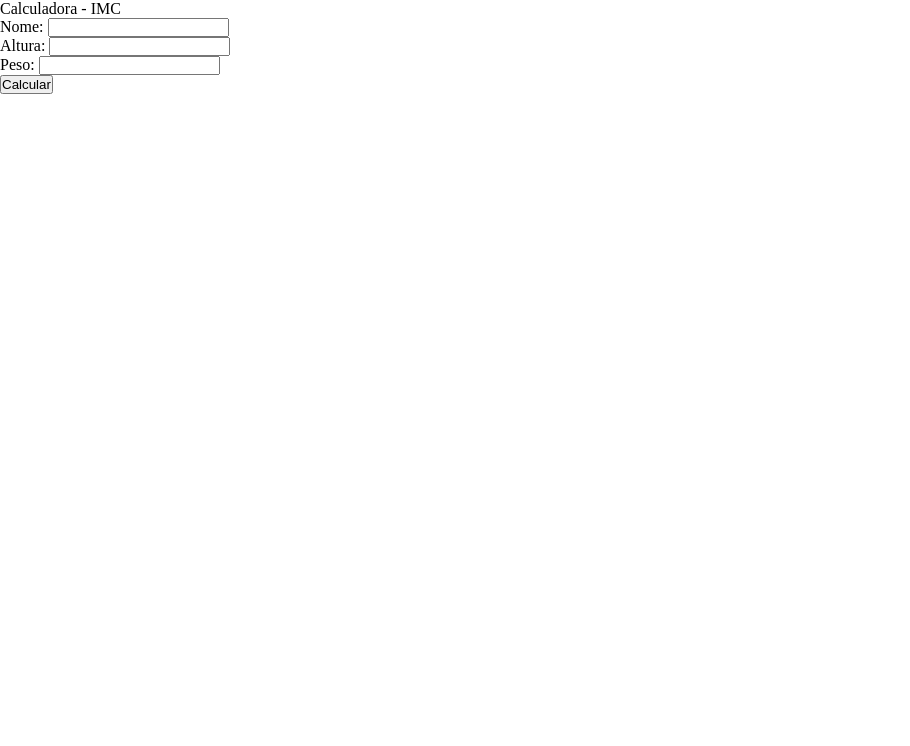
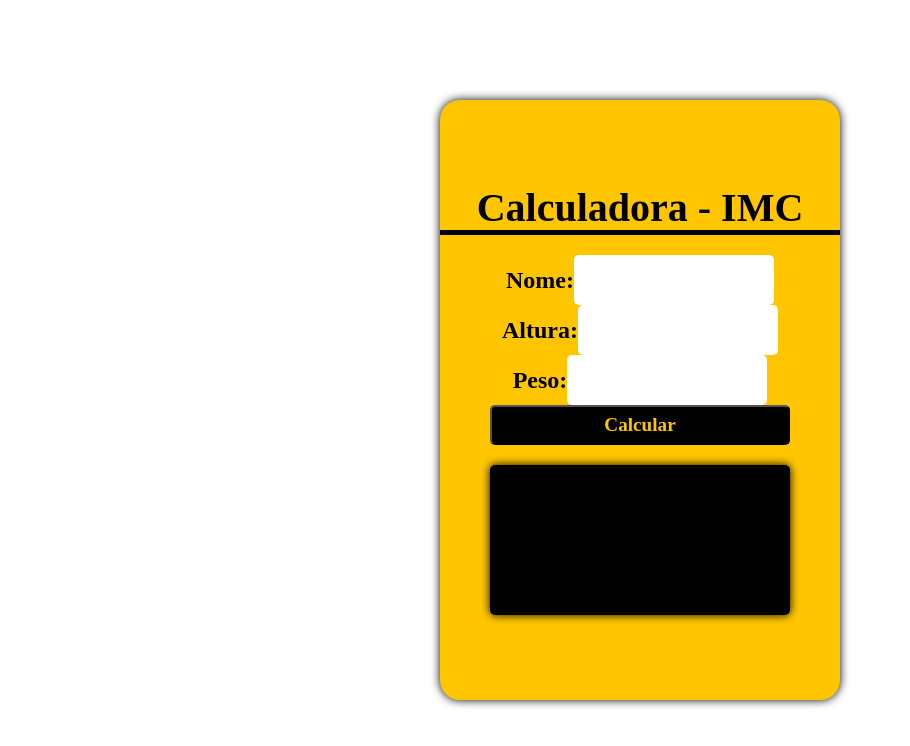
Before and after one commit to oliveiraluann/calculadora-imc-by-fernando-leonid, a plain HTML site: page index.html in a window 1280 px wide. Shown: the whole page, without its empty margins (0-910 px from the left). Drawn offline with Linux system fonts and the light colour scheme.

Commit message:
CSS inserido

```diff
--- a/style.css
+++ b/style.css
@@ -3,3 +3,82 @@
     padding: 0;
     box-sizing: border-box;
 }
+
+main {
+    display: flex;
+    width: 100vw;
+    height: 100vh;
+    justify-content: center;
+    align-items: center;
+}
+
+.container {
+    display: flex;
+    flex-direction: column;
+    background: rgb(255,198,0);
+    width: 400px;
+    height: 600px;
+    align-items: center;
+    justify-content: center;
+    border-radius: 20px;
+    box-shadow: 0 0 10px black;
+}
+
+.title {
+    display: flex;
+    justify-content: center;
+    align-items: center;
+    width: 100%;
+    height: 50px;
+    font: bold 2.5rem serif;
+    border-bottom: solid 5px black;
+    margin-bottom: 20px;
+}
+
+.input {
+    display: flex;
+    width: 300px;
+    height: 50px;
+    justify-content: center;
+    align-items: center;
+}
+
+.input input {
+    width: 200px;
+    height: 50px;
+    border-radius: 5px;
+    border: none;
+    outline: 0;
+    font: bold 1.5rem serif;
+    text-align: center;
+}
+
+.input label {
+    font: bold 1.5rem serif;
+}
+
+button {
+    width: 300px;
+    height: 40px;
+    font: bold 1.2rem serif;
+    background: #000;
+    color: rgb(255,198,0);
+    outline: none;
+    border-radius: 5px;
+    cursor: pointer;
+}
+
+.result {
+    display: flex;
+    margin-top: 20px;
+    align-items: center;
+    width: 300px;
+    height: 150px;
+    border-radius: 5px;
+    font: italic 1.5rem serif;
+    box-shadow: 0 0 10px #000;
+    background: black;
+    color: rgb(255,198,0);
+    padding: 20px;
+    user-select: none;
+}
```
